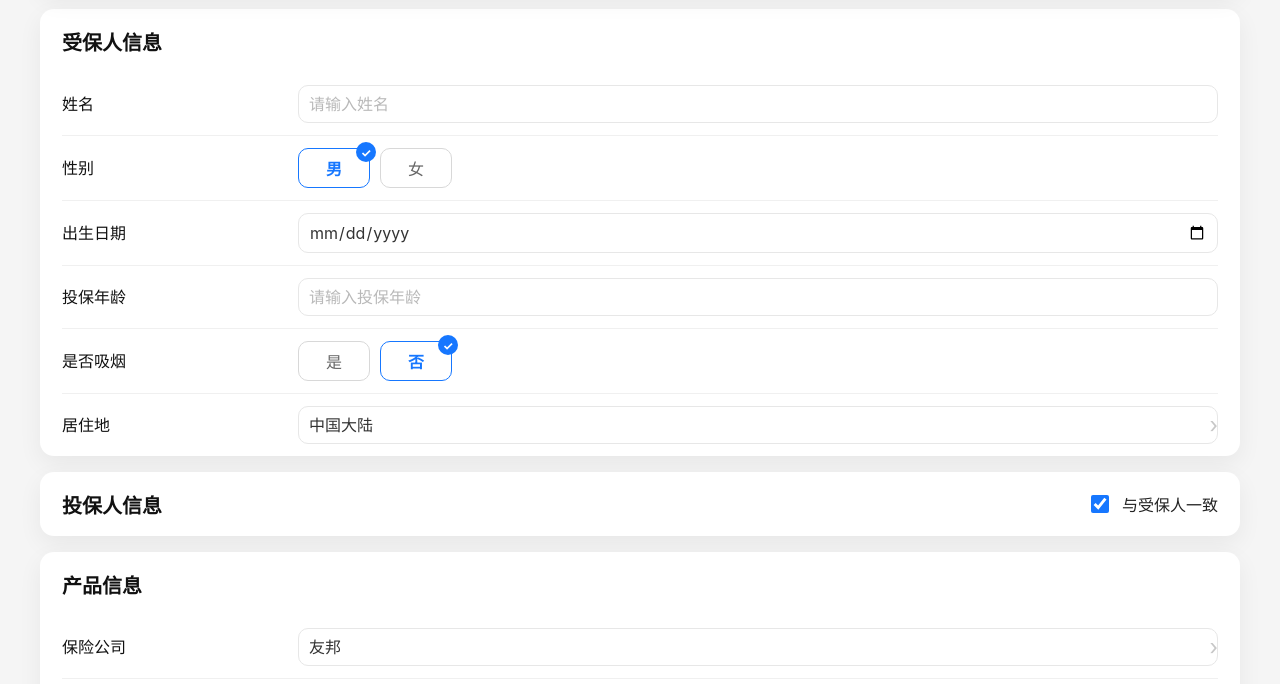
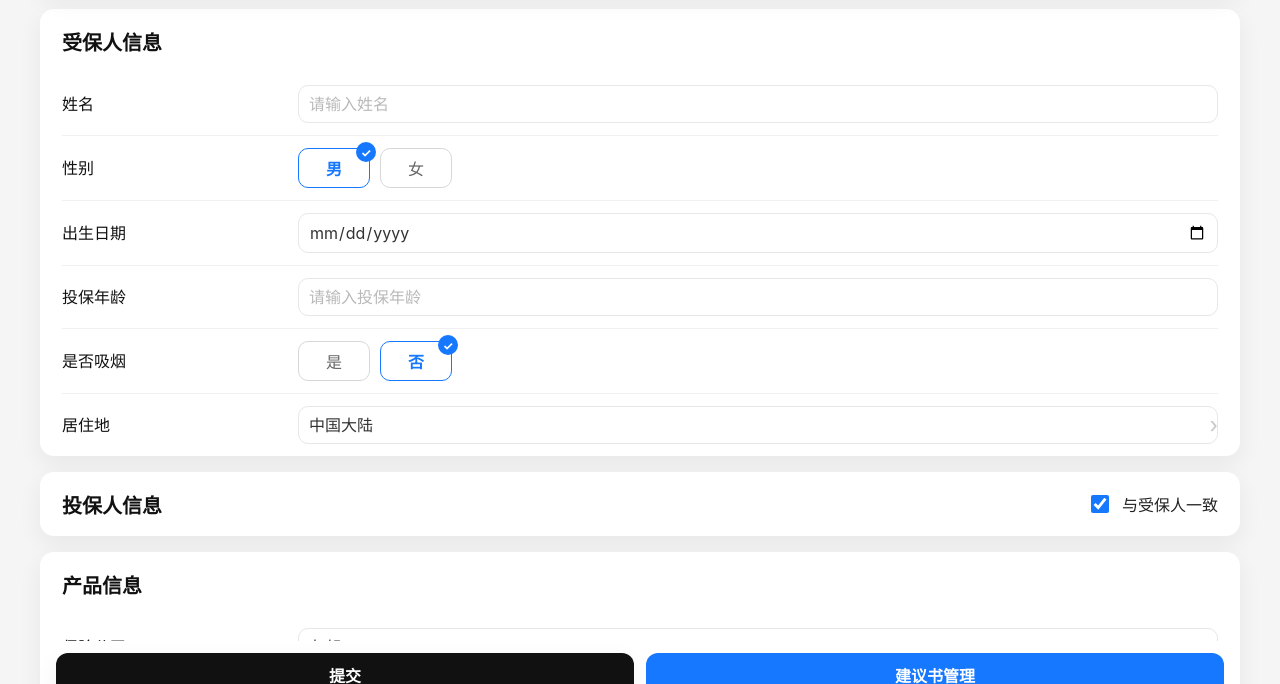
Before and after one commit to kwm-kaisergroup/proposal_gen, a website: page index.html in a window 1280 px wide. Shown: the part 91-775 px from the top of the page. Drawn offline with Linux system fonts and the light colour scheme.

Commit message:
Update index.html

```diff
--- a/index.html
+++ b/index.html
@@ -487,6 +487,19 @@
         font-size: 18px;
       }
     }
+
+      .submit-bar {
+        padding: 12px 16px calc(12px + env(safe-area-inset-bottom));
+        background: #fff;
+      }
+
+      .submit-bar {
+        position: sticky;
+        bottom: 0;
+        z-index: 50;
+        padding: 12px 16px calc(12px + env(safe-area-inset-bottom));
+        background: #fff;
+      }
 
     #policyHolderFields[data-locked="1"] input[type="text"],
     #policyHolderFields[data-locked="1"] input[type="number"],
@@ -1108,6 +1121,13 @@
   <!--Start of Tawk.to Script-->
   <script type="text/javascript">
     var Tawk_API = Tawk_API || {}, Tawk_LoadStart = new Date();
+
+    Tawk_API.onLoad = function () {
+      if (typeof Tawk_API.hideWidget === "function") {
+        Tawk_API.hideWidget();
+      }
+    };
+
     (function () {
       var s1 = document.createElement("script"), s0 = document.getElementsByTagName("script")[0];
       s1.async = true;
@@ -1121,6 +1141,10 @@
 
     if (openTawkBtn) {
       openTawkBtn.addEventListener("click", function () {
+        if (typeof Tawk_API !== "undefined" && typeof Tawk_API.showWidget === "function") {
+          Tawk_API.showWidget();
+        }
+
         if (typeof Tawk_API !== "undefined" && typeof Tawk_API.maximize === "function") {
           Tawk_API.maximize();
         } else {
```
